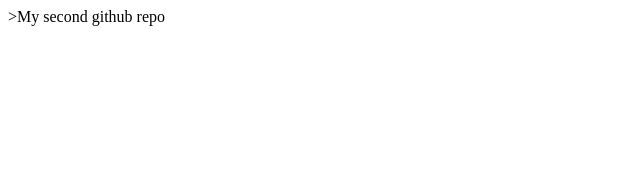
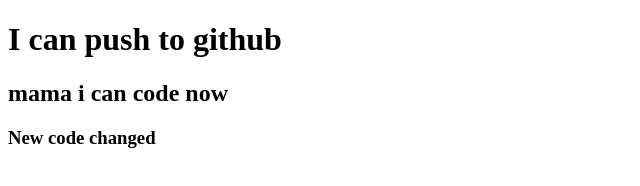
Before and after one commit to pinkyahsan/my-second-repo, a plain HTML site: page index.html in a window 1280 px wide. Shown: the whole page, without its empty margins (0-640 px from the left). Drawn offline with Linux system fonts and the light colour scheme.

Commit message:
added header

```diff
--- a/index.html
+++ b/index.html
@@ -4,10 +4,13 @@
     <meta charset="UTF-8">
     <meta http-equiv="X-UA-Compatible" content="IE=edge">
     <meta name="viewport" content="width=device-width, initial-scale=1.0">
-    >My second github repo</title>
+   <title >My second github repo</title>
 
 </head>
 <body>
+    <h1>I can push to github</h1>
+    <h2>mama i can code now</h2>
+    <h3>New code changed</h3>
 
 </body>
 </html>
```
